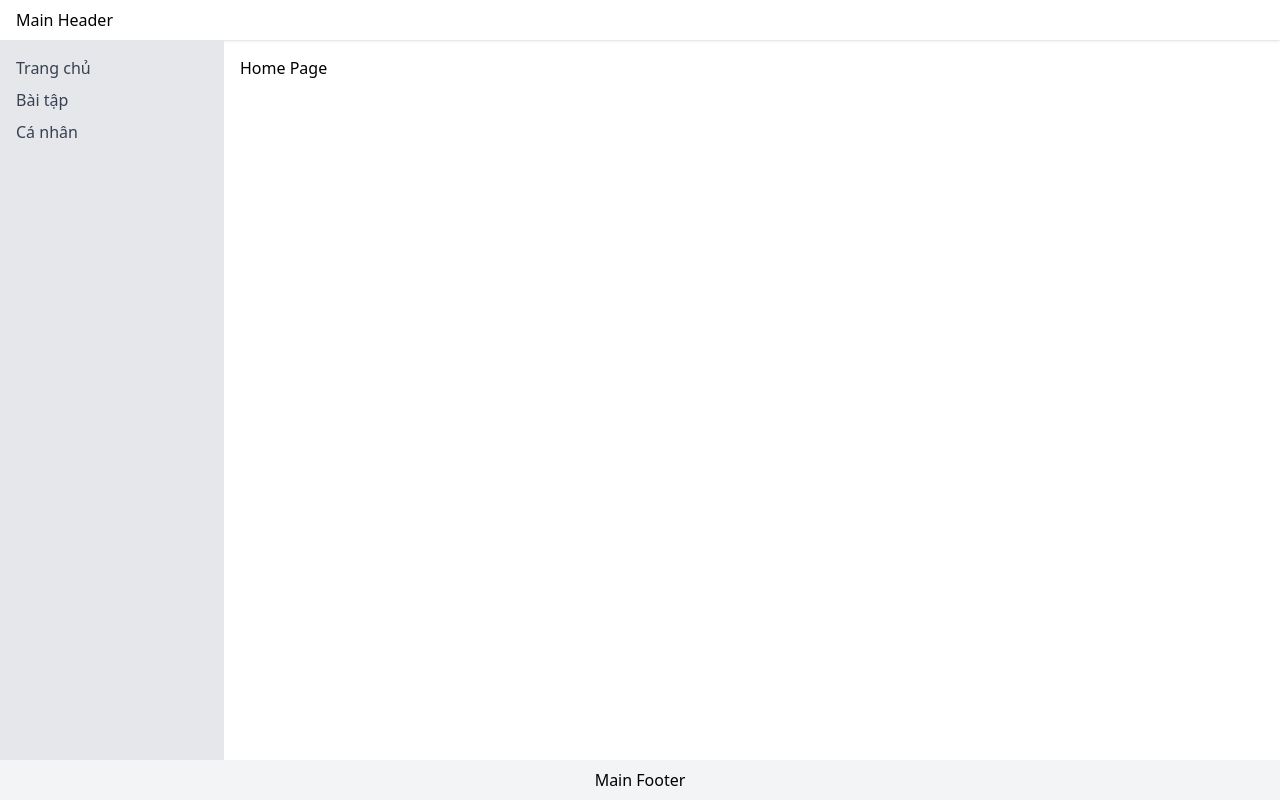
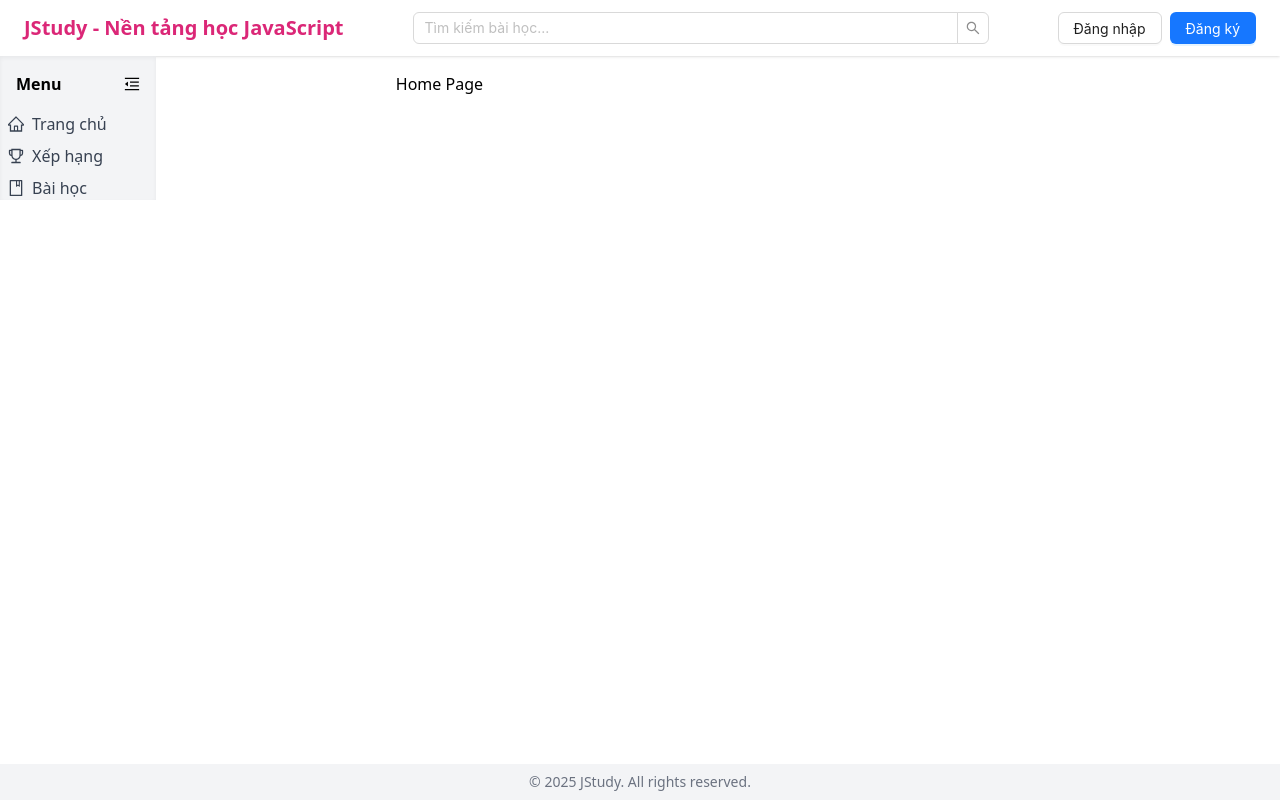
Before and after one commit to long-vux/react-jstudy, a React (Vite) app: page / in a window 1280 px wide. Built offline with nearby package versions, Linux system fonts and the light colour scheme.

Commit message:
feat: add logout and update header UI

```diff
--- a/src/App.tsx
+++ b/src/App.tsx
@@ -1,4 +1,4 @@
-import React from 'react';
+import React, { useEffect } from 'react';
 import { BrowserRouter as Router, Routes, Route, Navigate } from 'react-router-dom';
 import dayjs from 'dayjs';
 import 'dayjs/locale/vi';
@@ -7,10 +7,22 @@ import 'react-toastify/dist/ReactToastify.css';
 import MainRoutes from '@/routes/MainRoutes';
 import AdminRoutes from '@/routes/AdminRoutes';
 import AuthRoutes from './routes/AuthRoutes';
+import { useAppDispatch } from '@/hooks';
+import { fetchUserProfile } from '@/features/user/userSlice';
 
 dayjs.locale('vi');
 
-const App: React.FC = () => (
+const App: React.FC = () => {
+  const dispatch = useAppDispatch();
+
+  useEffect(() => {
+    const token = localStorage.getItem('token');
+    if (token) {
+      dispatch(fetchUserProfile());
+    }
+  }, [dispatch]);
+
+  return (
     <Router>
       <ToastContainer
         position="top-right"
@@ -28,14 +40,13 @@ const App: React.FC = () => (
         <Route path="/*" element={<MainRoutes />} />
         {/* Admin routes */}
         <Route path="/admin/*" element={<AdminRoutes />} />
-
         {/* Auth routes */}
         <Route path="/auth/*" element={<AuthRoutes />} />
-
         {/* Catch all */}
         <Route path="*" element={<Navigate to="/" replace />} />
       </Routes>
     </Router>
   );
+};
 
 export default App;
--- a/src/components/layout/MainLayout.tsx
+++ /dev/null
@@ -1,26 +0,0 @@
-import { Outlet } from 'react-router-dom';
-
-const MainLayout = () => (
-  <div className="flex flex-col min-h-screen">
-    {/* Header */}
-    <header className="bg-white shadow px-4 py-2">Main Header</header>
-    <div className="flex flex-1">
-      {/* Navbar bên trái */}
-      <nav className="w-56 bg-gray-200 p-4 min-h-full">
-        <ul className="space-y-2">
-          <li><a href="/" className="text-gray-700 hover:text-blue-600">Trang chủ</a></li>
-          <li><a href="/exercises" className="text-gray-700 hover:text-blue-600">Bài tập</a></li>
-          <li><a href="/profile" className="text-gray-700 hover:text-blue-600">Cá nhân</a></li>
-        </ul>
-      </nav>
-      {/* Nội dung chính */}
-      <main className="flex-1 p-4">
-        <Outlet />
-      </main>
-    </div>
-    {/* Footer */}
-    <footer className="bg-gray-100 text-center py-2">Main Footer</footer>
-  </div>
-);
-
-export default MainLayout;
--- a/src/components/layout/AdminLayout.tsx
+++ b/src/components/layout/admin/AdminLayout.tsx
@@ -1,5 +1,5 @@
 import { Route, Routes } from 'react-router-dom';
-import AdminLayout from '@/components/layout/AdminLayout';
+import AdminLayout from '@/components/layout/admin/AdminLayout';
 
 // Dummy admin page
 const AdminDashboard = () => <div>Admin Dashboard</div>;
--- /dev/null
+++ b/src/components/layout/main/Footer.tsx
@@ -0,0 +1,7 @@
+const Footer = () => (
+  <footer className="bg-gray-100 text-center py-2 text-sm text-gray-500">
+    © 2025 JStudy. All rights reserved.
+  </footer>
+);
+
+export default Footer;
--- /dev/null
+++ b/src/components/layout/main/Header.tsx
@@ -0,0 +1,70 @@
+import { Link, useNavigate } from 'react-router-dom';
+import { Input, Button, Dropdown, Avatar } from 'antd';
+import { UserOutlined } from '@ant-design/icons';
+import { useAppDispatch, useAppSelector } from '@/hooks';
+import { logout } from '@/features/user/userSlice';
+
+const Header = () => {
+    const user = useAppSelector((state) => state.user.user);
+    const navigate = useNavigate();
+    const dispatch = useAppDispatch();
+
+    const handleLogout = () => {
+        dispatch(logout());
+        localStorage.removeItem('token');
+        navigate('/auth/login');
+    };
+
+    // Sử dụng dạng items cho Dropdown
+    const dropdownMenuItems = [
+        {
+            key: 'profile',
+            label: <Link to="/profile">Trang cá nhân</Link>,
+        },
+        {
+            key: 'logout',
+            label: <span onClick={handleLogout}>Đăng xuất</span>,
+        },
+    ];
+
+    return (
+        <header className="bg-white shadow px-6 py-3 flex items-center justify-between">
+            {/* Logo */}
+            <Link to="/" className="text-xl font-bold text-pink-600">JStudy - Nền tảng học JavaScript</Link>
+
+            {/* Search bar */}
+            <div className="flex-1 mx-6 max-w-xl">
+                <Input.Search
+                    placeholder="Tìm kiếm bài học..."
+                    allowClear
+                    onSearch={(value) => navigate(`/search?q=${value}`)}
+                />
+            </div>
+
+            {/* Right side: Auth */}
+            {user ? (
+                <div className="flex items-center gap-4">
+                    <Button type="primary" onClick={() => navigate('/lessons')}>
+                        Bắt đầu học
+                    </Button>
+                    <Dropdown menu={{ items: dropdownMenuItems }} placement="bottomRight">
+                        <Avatar
+                            icon={<UserOutlined />}
+                            src={user.profile?.avatar}
+                            className="cursor-pointer"
+                        />
+                    </Dropdown>
+                </div>
+            ) : (
+                <div className="flex gap-2">
+                    <Button onClick={() => navigate('/auth/login')}>Đăng nhập</Button>
+                    <Button type="primary" onClick={() => navigate('/auth/register')}>
+                        Đăng ký
+                    </Button>
+                </div>
+            )}
+        </header>
+    );
+};
+
+export default Header;
--- /dev/null
+++ b/src/components/layout/main/MainLayout.tsx
@@ -0,0 +1,28 @@
+import { useState } from 'react';
+import Header from './Header';
+import Sidebar from './Sidebar';
+import Footer from './Footer';
+import { Outlet } from 'react-router-dom';
+
+const MainLayout = () => {
+  const [collapsed, setCollapsed] = useState(false);
+
+  return (
+    <div className="flex flex-col min-h-screen">
+      <Header />
+      <div className="flex flex-1 transition-all duration-300">
+        <Sidebar collapsed={collapsed} setCollapsed={setCollapsed} />
+        <main
+          className={`transition-all duration-300 p-4 ${
+            collapsed ? 'ml-16' : 'ml-56'
+          } w-full`}
+        >
+          <Outlet />
+        </main>
+      </div>
+      <Footer />
+    </div>
+  );
+};
+
+export default MainLayout;
--- /dev/null
+++ b/src/components/layout/main/Sidebar.tsx
@@ -0,0 +1,40 @@
+import { HomeOutlined, BookOutlined, TrophyOutlined, MenuFoldOutlined, MenuUnfoldOutlined } from '@ant-design/icons';
+
+const Sidebar = ({ collapsed, setCollapsed }: { collapsed: boolean; setCollapsed: (v: boolean) => void }) => {
+  return (
+    <aside
+      className={`bg-gray-100 h-full transition-all duration-300 shadow-inner ${
+        collapsed ? 'w-16' : 'w-56'
+      }`}
+    >
+      <div className="flex items-center justify-between p-4">
+        {!collapsed && <span className="font-bold">Menu</span>}
+        <button onClick={() => setCollapsed(!collapsed)}>
+          {collapsed ? <MenuUnfoldOutlined /> : <MenuFoldOutlined />}
+        </button>
+      </div>
+      <ul className="space-y-2 px-2">
+        <li>
+          <a href="/" className="flex items-center gap-2 text-gray-700 hover:text-blue-600">
+            <HomeOutlined />
+            {!collapsed && 'Trang chủ'}
+          </a>
+        </li>
+        <li>
+          <a href="/ranking" className="flex items-center gap-2 text-gray-700 hover:text-blue-600">
+            <TrophyOutlined />
+            {!collapsed && 'Xếp hạng'}
+          </a>
+        </li>
+        <li>
+          <a href="/lessons" className="flex items-center gap-2 text-gray-700 hover:text-blue-600">
+            <BookOutlined />
+            {!collapsed && 'Bài học'}
+          </a>
+        </li>
+      </ul>
+    </aside>
+  );
+};
+
+export default Sidebar;
--- a/src/features/user/userAPI.ts
+++ b/src/features/user/userAPI.ts
@@ -9,3 +9,8 @@ export const registerAPI = async (fullName: string, email: string, password: str
   const res = await axiosClient.post('/auth/register', { fullName, email, password, username });
   return res.data; // contains message
 };
+
+export const fetchUserProfileAPI = async (id: string) => {
+  const res = await axiosClient.get(`/user/${id}`);
+  return res.data; // contains user profile
+};
--- a/src/features/user/userSlice.ts
+++ b/src/features/user/userSlice.ts
@@ -1,5 +1,5 @@
 import { createSlice, createAsyncThunk } from '@reduxjs/toolkit';
-import { loginAPI, registerAPI } from './userAPI';
+import { loginAPI, registerAPI, fetchUserProfileAPI } from './userAPI';
 
 interface Profile {
   fullName: string;
@@ -67,6 +67,29 @@ export const register = createAsyncThunk(
   }
 );
 
+export const fetchUserProfile = createAsyncThunk(
+  'user/fetchProfile',
+  async (_, thunkAPI) => {
+    const token = localStorage.getItem('token');
+    if (!token) {
+      return thunkAPI.rejectWithValue('No token found');
+    }
+
+
+    const userId = JSON.parse(atob(token.split('.')[1])).id;
+    console.log('Fetching profile for user ID:', userId);
+
+    try {
+      const res = await fetchUserProfileAPI(userId);
+      console.log('Fetched user profile:', res.user);
+      return res.data;
+    } catch (err: any) {
+      return thunkAPI.rejectWithValue(err.response?.data?.message || err.message);
+    }
+  }
+);
+
+
 // Create a slice for user state management
 const userSlice = createSlice({
   name: 'user',
--- a/src/routes/AdminRoutes.tsx
+++ b/src/routes/AdminRoutes.tsx
@@ -1,5 +1,5 @@
 import { Route, Routes } from 'react-router-dom';
-import AdminLayout from '@/components/layout/AdminLayout';
+import AdminLayout from '@/components/layout/admin/AdminLayout';
 
 // Dummy admin page
 const AdminDashboard = () => <div>Admin Dashboard</div>;
--- a/src/routes/MainRoutes.tsx
+++ b/src/routes/MainRoutes.tsx
@@ -1,5 +1,5 @@
 import { Route, Routes } from 'react-router-dom';
-import MainLayout from '@/components/layout/MainLayout';
+import MainLayout from '@/components/layout/main/MainLayout';
 import HomePage from '@/pages/Home';
 
 
```
Lines whose indentation alone changed are shown as unchanged.
